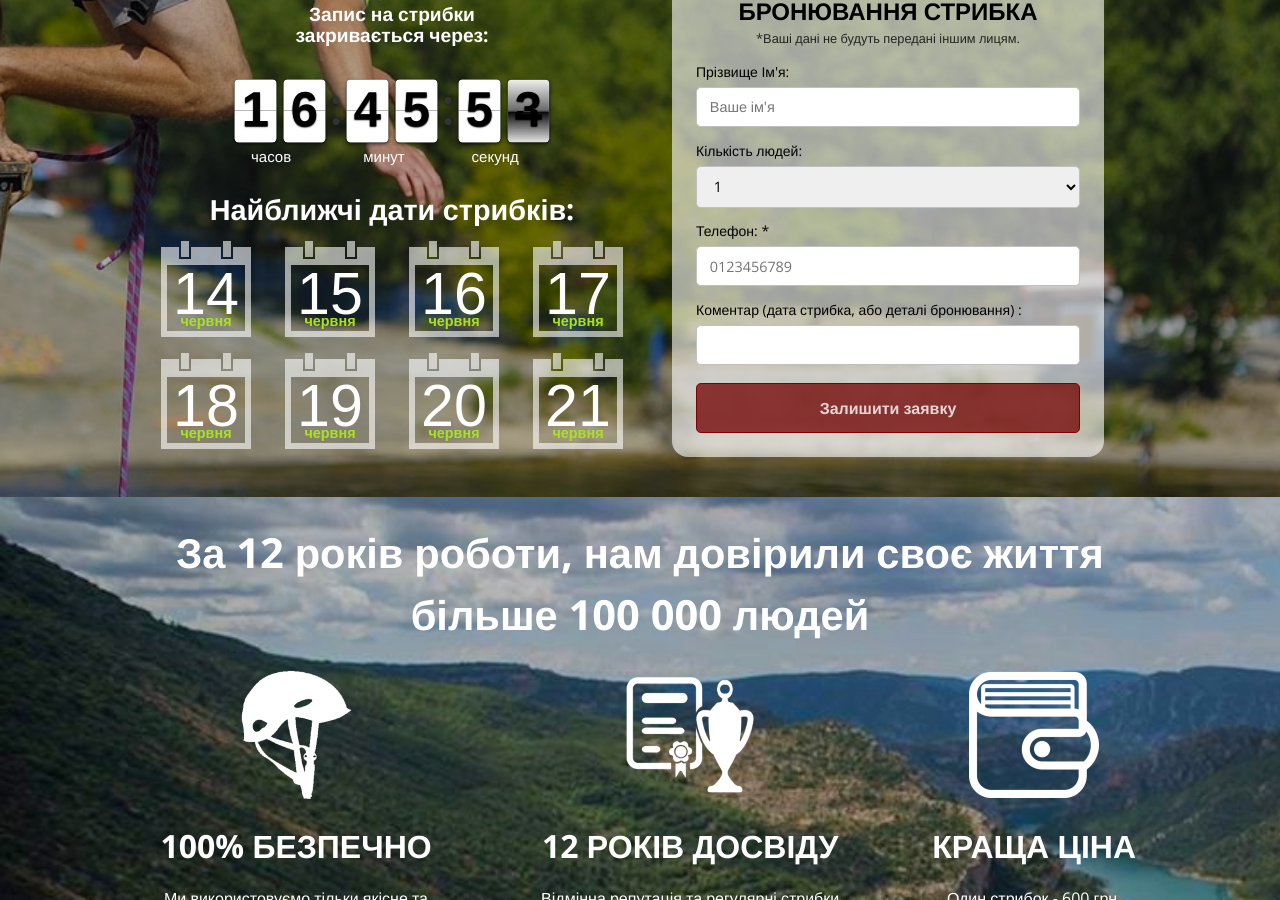
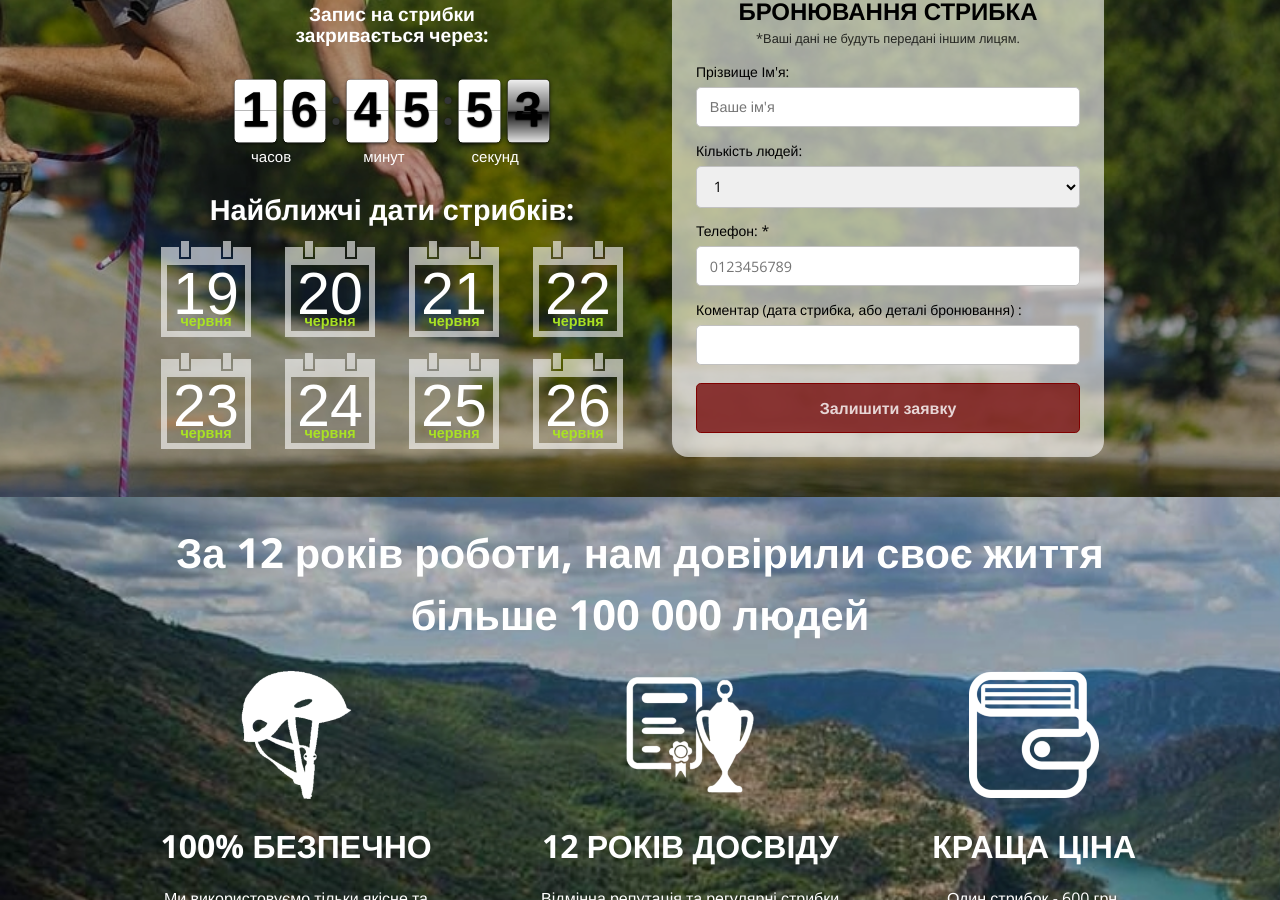
Before and after one commit to Andreyfilko/go-jump, a Jekyll site: the page built from index.md, in a window 1280 px wide and 900 px high, scrolled down 499 px. Built offline with Jekyll 4.4.1, drawn with Linux system fonts in a browser that asks for light colours; some web fonts are replaced; some of the changed text lies outside the part shown.

Commit message:
Update _config.yml

```diff
--- a/_config.yml
+++ b/_config.yml
@@ -35,11 +35,11 @@ google_analytics:
 theme: jekyll-theme-cayman
 
 dates:
-  - 2024-06-14
-  - 2024-06-15
-  - 2024-06-16
-  - 2024-06-17
-  - 2024-06-18
   - 2024-06-19
   - 2024-06-20
   - 2024-06-21
+  - 2024-06-22
+  - 2024-06-23
+  - 2024-06-24
+  - 2024-06-25
+  - 2024-06-26
```
